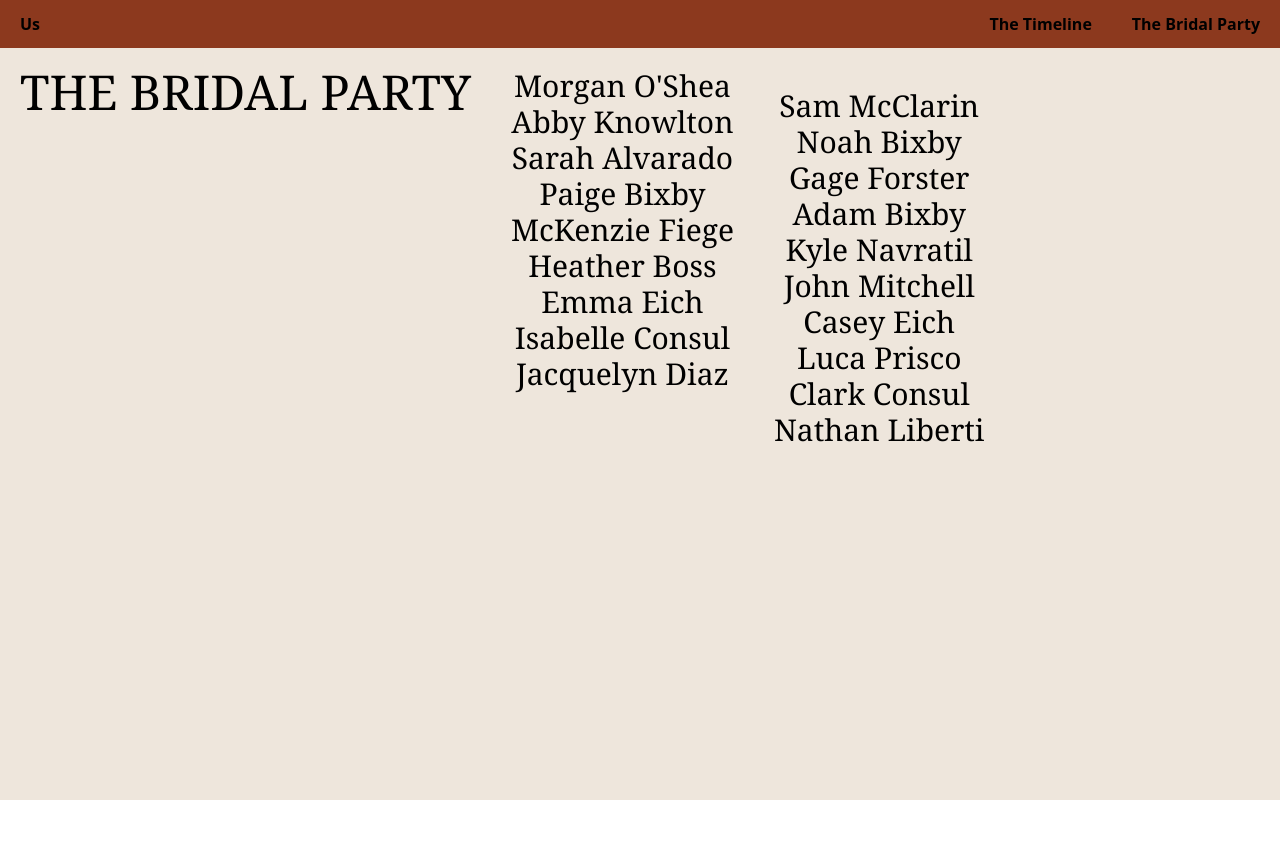
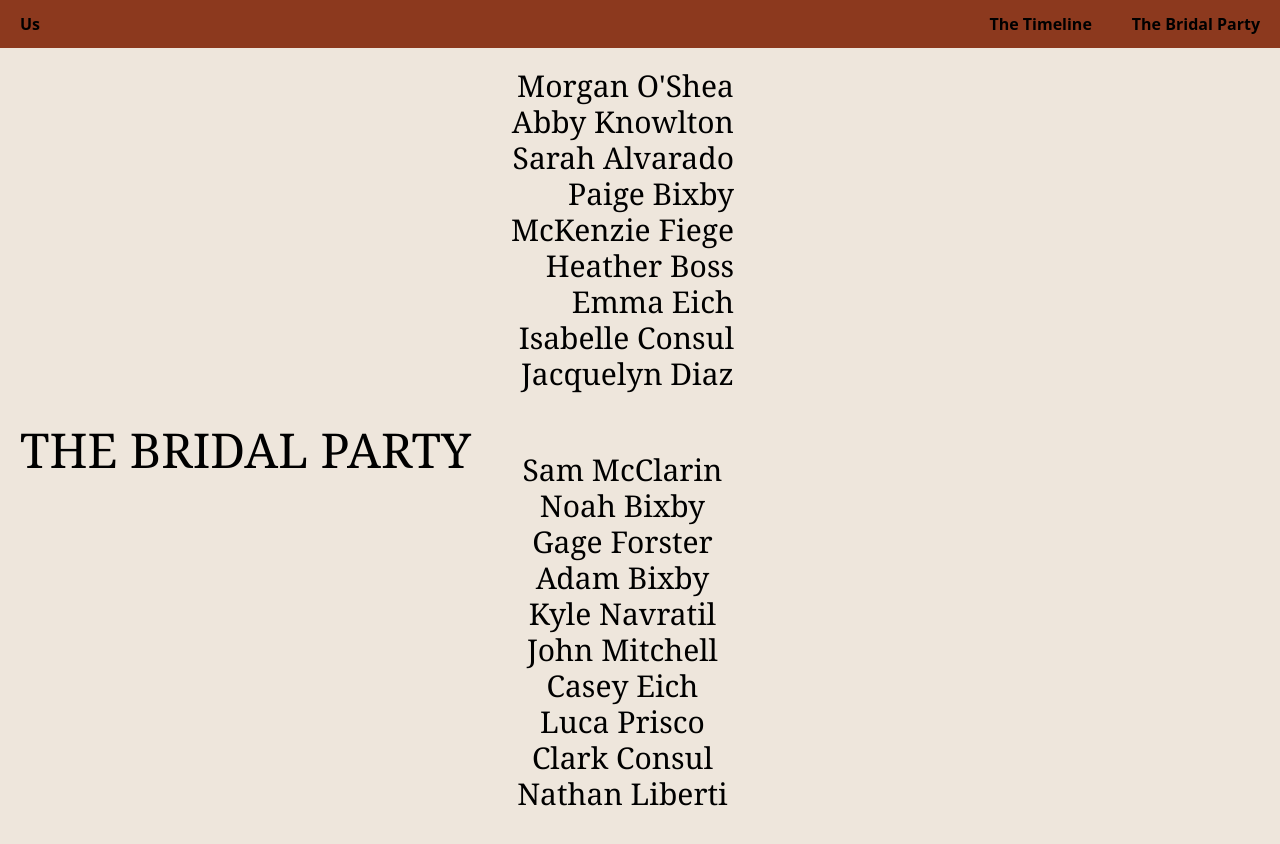
Before and after one commit to gnieb/wedding-cermony-site, a React (Create React App) app: page /bridalparty in a window 1280 px wide. Shown: the top 844 px of the page. Before the commit the page ends 800 px from the top, so only its background shows below. Built offline with nearby package versions, Linux system fonts and the light colour scheme.

Commit message:
create timeline page

```diff
--- a/src/pages/BridalParty.js
+++ b/src/pages/BridalParty.js
@@ -1,8 +1,9 @@
 export default function BridalParty () {
     return(
         <div className="sm:flex font-serif sm:m-0 mx-auto">
-            <div className="p-5 text-5xl text-center">THE BRIDAL PARTY</div>
-            <div className="p-5 text-3xl text-center">
+            <div className="p-5 text-5xl text-center items-center flex">THE BRIDAL PARTY</div>
+            <div>
+                <div className="p-5 text-3xl text-center sm:text-right">
                     <div>Morgan O'Shea</div>
                     <div>Abby Knowlton</div>
                     <div>Sarah Alvarado</div>
@@ -27,5 +28,6 @@ export default function BridalParty () {
 
                 </div>
             </div>
+        </div>
     );
 };
--- /dev/null
+++ b/src/pages/Timeline.js
@@ -0,0 +1,7 @@
+export default function Timeline () {
+    return(
+        <div>
+            <div>10.05.2024</div>
+        </div>
+    )
+}
```
Lines whose indentation alone changed are shown as unchanged.
